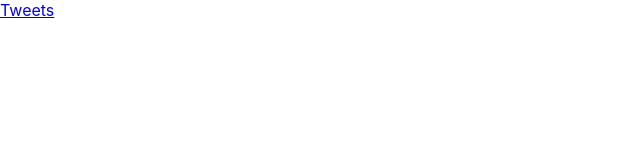
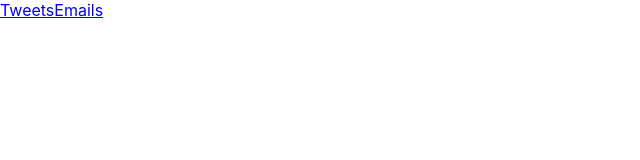
Before and after one commit to d-otis/tweet-streets-react, a React (Create React App) app: page / in a window 1280 px wide. Shown: the top 160 px of the page, without its empty margins (0-640 px from the left). Built offline with nearby package versions, Linux system fonts and the light colour scheme.

Commit message:
conform to react-router-dom patterns re: navbar && outlet

```diff
--- a/src/App.js
+++ b/src/App.js
@@ -1,10 +1,11 @@
-import './App.css';
-import { Link } from 'react-router-dom'
+import { Outlet } from "react-router-dom";
+import Navbar from "./components/Navbar";
 
 function App() {
   return (
     <>
-      <Link to="/tweets" >Tweets</Link>
+      <Navbar />
+      <Outlet />
     </>
   );
 }
--- a/src/components/Navbar/Navbar.jsx
+++ b/src/components/Navbar/Navbar.jsx
@@ -0,0 +1,15 @@
+import { Link } from 'react-router-dom'
+import Tweets from '../Tweets/Tweets'
+
+export default function Navbar() {
+  return(
+    <>
+      <header data-testid="header">
+        <nav>
+          <Link to="/tweets" element={<Tweets/>} >Tweets</Link>
+          <Link to="/emails" element={<Tweets/>} >Emails</Link>
+        </nav>
+      </header>
+    </>
+  )
+}
--- a/src/components/Navbar/index.js
+++ b/src/components/Navbar/index.js
@@ -0,0 +1,3 @@
+import Navbar from "./Navbar";
+
+export default Navbar;
--- a/src/index.js
+++ b/src/index.js
@@ -1,23 +1,24 @@
-import React from 'react';
-import ReactDOM from 'react-dom';
-import './index.css';
-import App from './App';
-import reportWebVitals from './reportWebVitals';
+import React from "react";
+import ReactDOM from "react-dom";
+import "./index.css";
+import App from "./App";
+import reportWebVitals from "./reportWebVitals";
 
-import { BrowserRouter, Routes, Route } from 'react-router-dom'
+import { BrowserRouter, Routes, Route } from "react-router-dom";
 
-import Tweets from "./components/Tweets"
+import Tweets from "./components/Tweets";
 
 ReactDOM.render(
   <React.StrictMode>
     <BrowserRouter>
       <Routes>
-        <Route path="/" element={<App />} />
-        <Route path="tweets" element={<Tweets />} />
+        <Route path="/" element={<App />}>
+          <Route path="tweets" element={<Tweets />} />
+        </Route>
       </Routes>
     </BrowserRouter>
   </React.StrictMode>,
-  document.getElementById('root')
+  document.getElementById("root")
 );
 
 // If you want to start measuring performance in your app, pass a function
```
Also changed, not shown: 2 other files (tests, documents, lock files or other folders).
